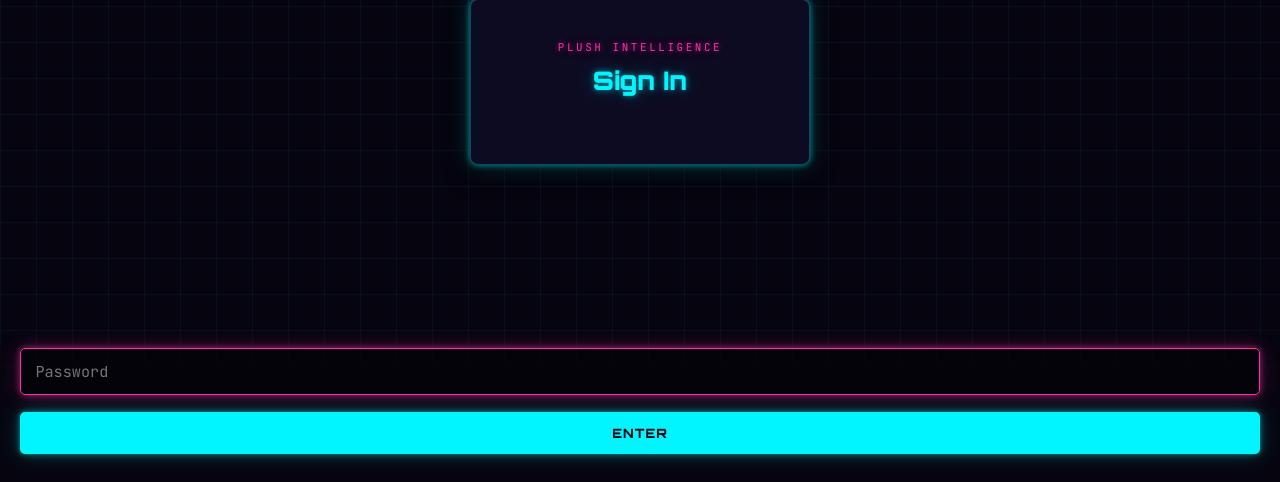
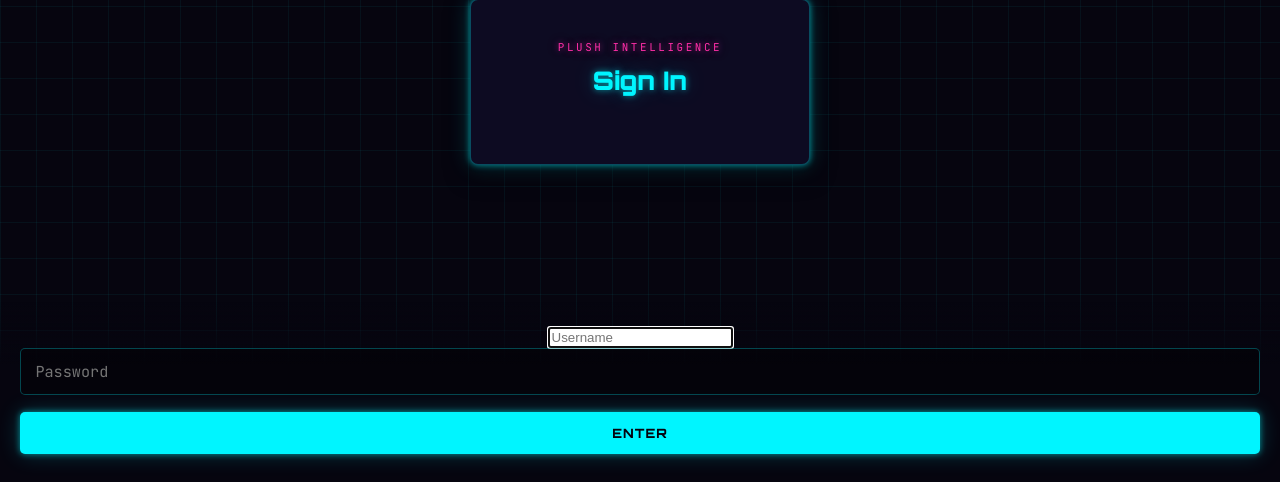
Before and after one commit to shivam-library-3115/ask-claude-app, a Flask app: page /login in a window 1280 px wide. Shown: the part 318-800 px from the top of the page. Run offline with Flask 3, Linux system fonts and the light colour scheme.

Commit message:
Add username input to login form

```diff
--- a/templates/login.html
+++ b/templates/login.html
@@ -14,7 +14,8 @@
     <div class="eyebrow">Plush Intelligence</div>
     <h1>Sign In</h1>
     <form method="POST" action="{{ url_for('login') }}">
-      <input type="password" name="password" placeholder="Password" autofocus required />
+      <input type="text" name="username" placeholder="Username" autofocus required autocomplete="username" />
+      <input type="password" name="password" placeholder="Password" required autocomplete="current-password" />
       {% if error %}<div class="login-error">{{ error }}</div>{% endif %}
       <button type="submit">Enter</button>
     </form>
```
